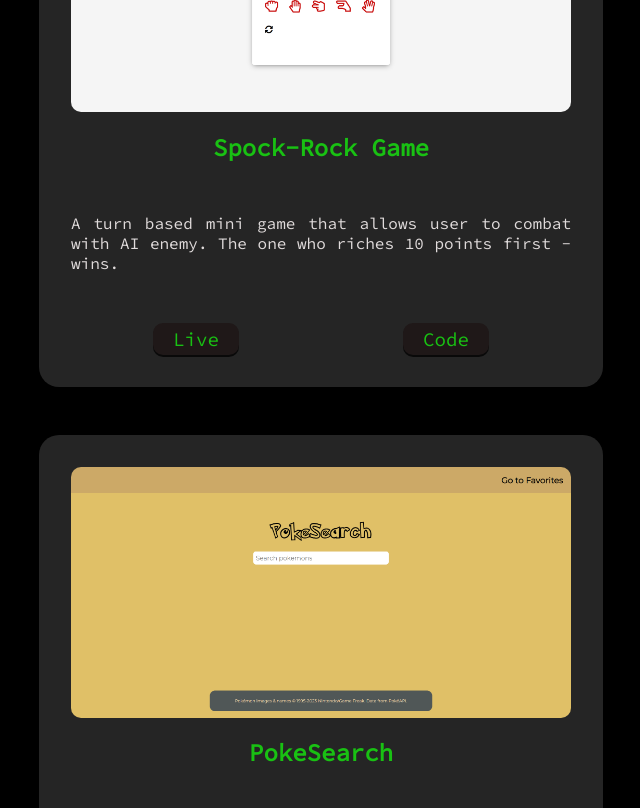
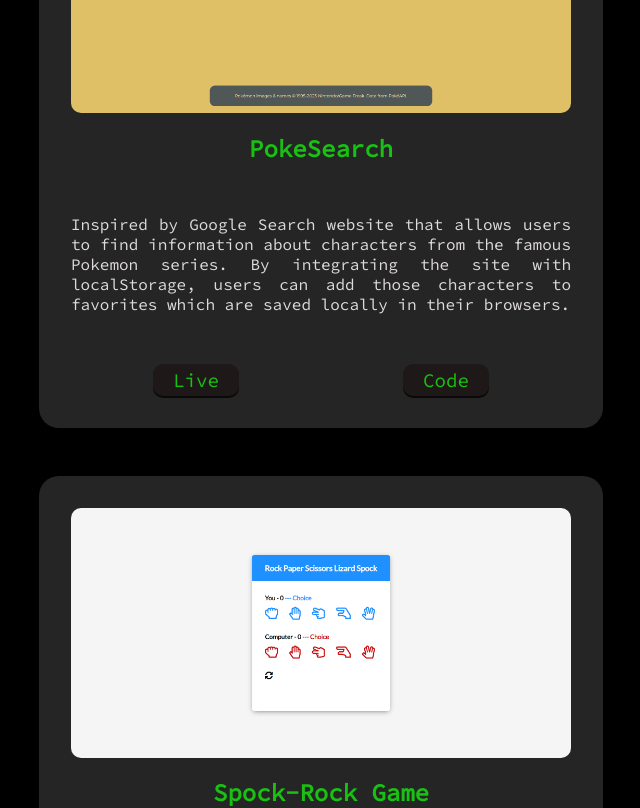
Before and after one commit to ddmuzyk/dmuzyka, a React (Create React App) app: page / in a window 1280 px wide. Shown: the part 2060-2868 px from the top of the page, without its empty margins (319-959 px from the left). Built offline with nearby package versions, Linux system fonts and the light colour scheme.

Commit message:
change project order

```diff
--- a/public/index.html
+++ b/public/index.html
@@ -7,7 +7,7 @@
     <meta name="theme-color" content="#ffffff" />
     <meta
       name="description"
-      content="Web site created using create-react-app"
+      content="Dominik Muzyka - Personal Website"
     />
     <link rel="apple-touch-icon" href="%PUBLIC_URL%/logo192.png" />
     <!--
--- a/src/components/Works/subWorks/projects/projects.js
+++ b/src/components/Works/subWorks/projects/projects.js
@@ -2,19 +2,19 @@
 import spock from '../../../../imgs/spock-rock.png'
 
 const projects = [
+  {
+    title: 'PokeSearch',
+    description: 'Inspired by Google Search website that allows users to find information about characters from the famous Pokemon series. By integrating the site with localStorage, users can add those characters to favorites which are saved locally in their browsers.',
+    img: pokesearch,
+    live: 'https://pokesearch-pgoy.onrender.com/',
+    code: 'https://github.com/ddmuzyk/PokeSearch'
+  },
   {
     title: 'Spock-Rock Game',
     description: 'A turn based mini game that allows user to combat with AI enemy. The one who riches 10 points first - wins.',
     img: spock,
     live: 'https://ddmuzyk.github.io/spock-rock-papers-scissors-lizard/',
     code: 'https://github.com/ddmuzyk/spock-rock-papers-scissors-lizard'
-  },
-  {
-    title: 'PokeSearch',
-    description: 'Inspired by Google Search website that allows users to find information about characters from the famous Pokemon series. By integrating the site with localStorage, users can add those characters to favorites which are saved locally in their browsers.',
-    img: pokesearch,
-    live: 'https://pokesearch-pgoy.onrender.com/',
-    code: 'https://github.com/ddmuzyk/PokeSearch'
   }
 ]
 
```
